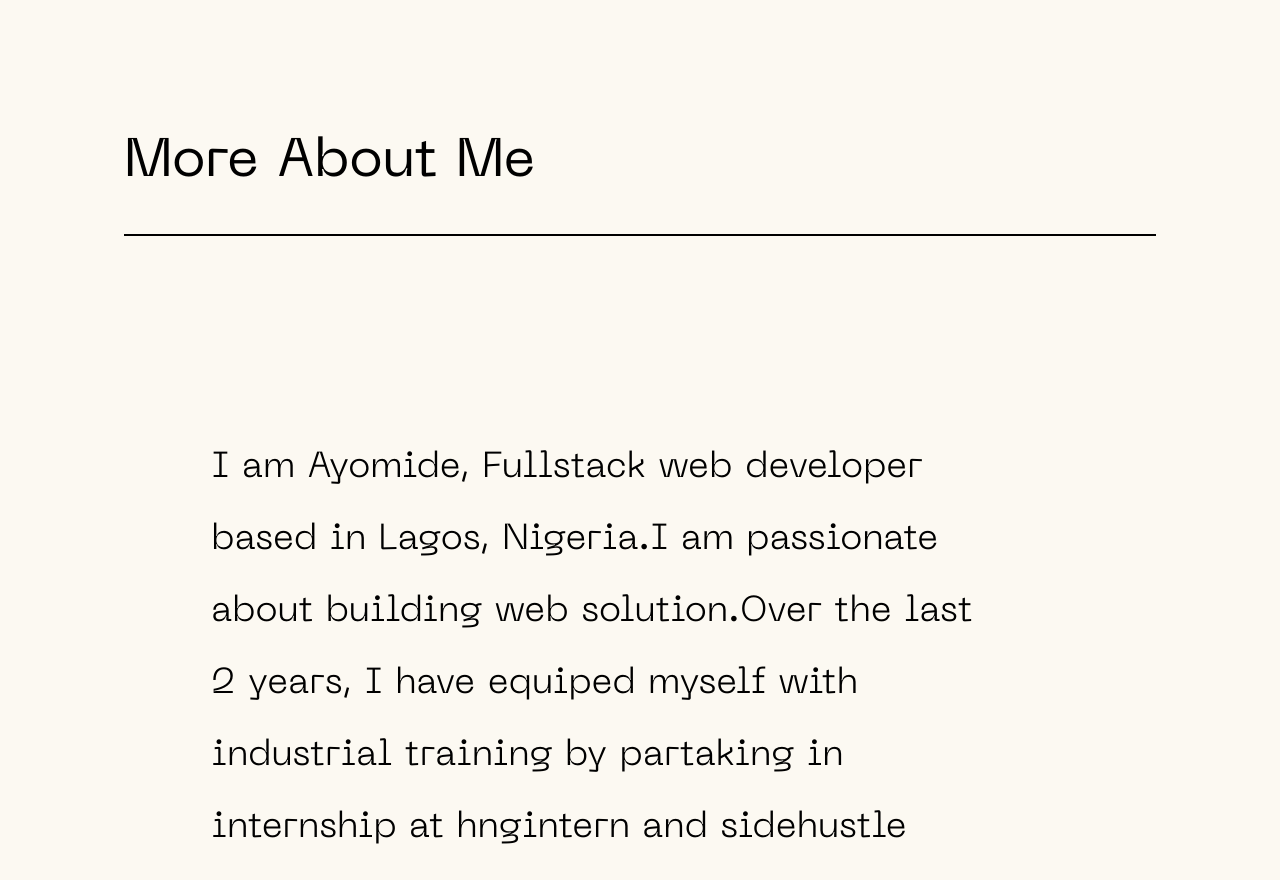
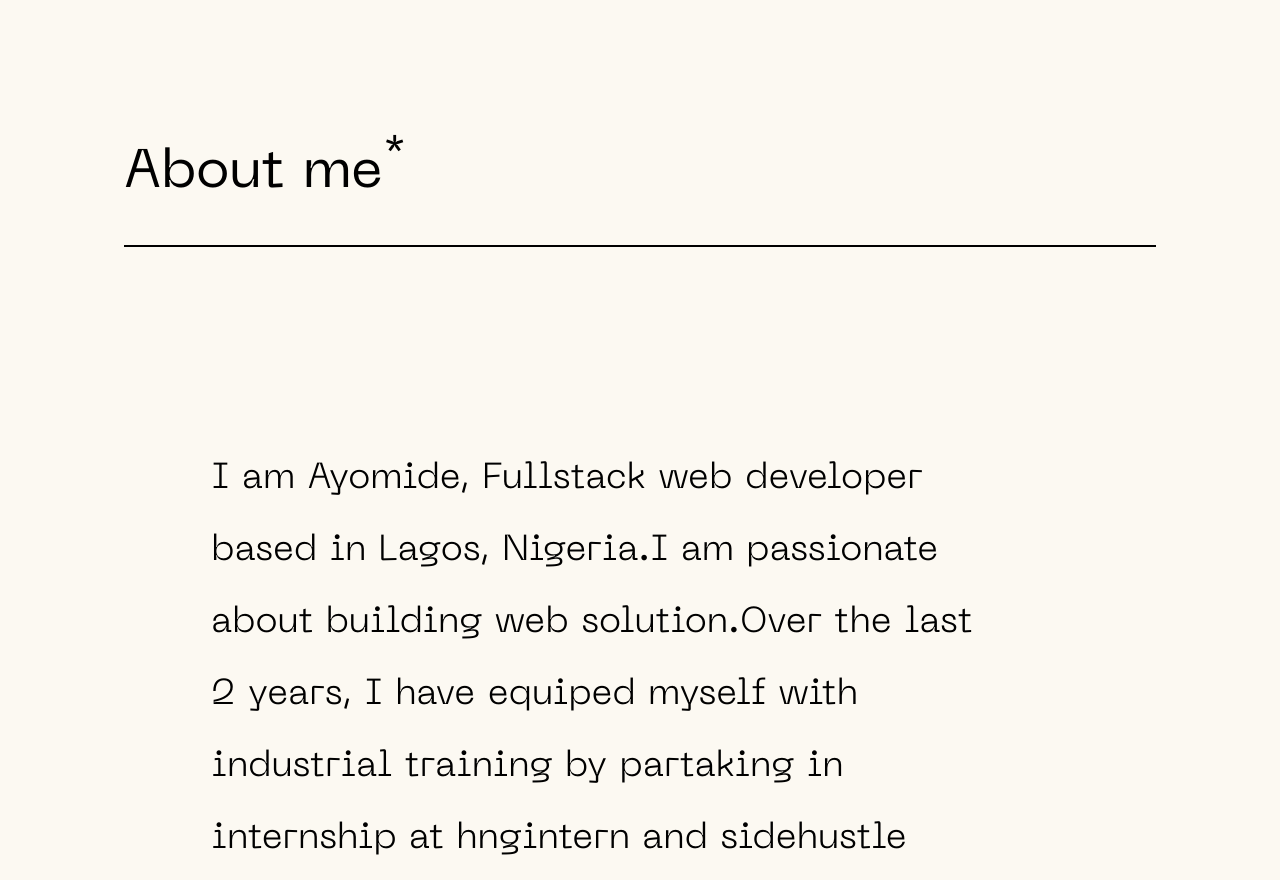
Before and after one commit to devphaseX/-my_portfolio, a Next.js app: page / in a window 1280 px wide. Shown: the part 1520-2400 px from the top of the page. Built offline with nearby package versions, Linux system fonts and the light colour scheme.

Commit message:
include support for smart devices

```diff
--- a/components/about/About.tsx
+++ b/components/about/About.tsx
@@ -9,7 +9,9 @@ const gitContact = socialHandles.find(
 const About: FC = () => {
   return (
     <div className="about">
-      <h2 className="tag">More About Me</h2>
+      <h2 className="tag">
+        About me<sup>*</sup>
+      </h2>
       <p className="info">
         I am Ayomide, Fullstack web developer based in
         Lagos, Nigeria.I am passionate about building web
```
